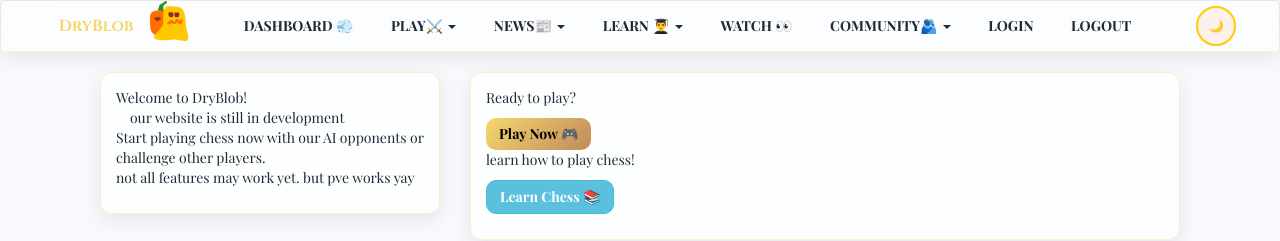
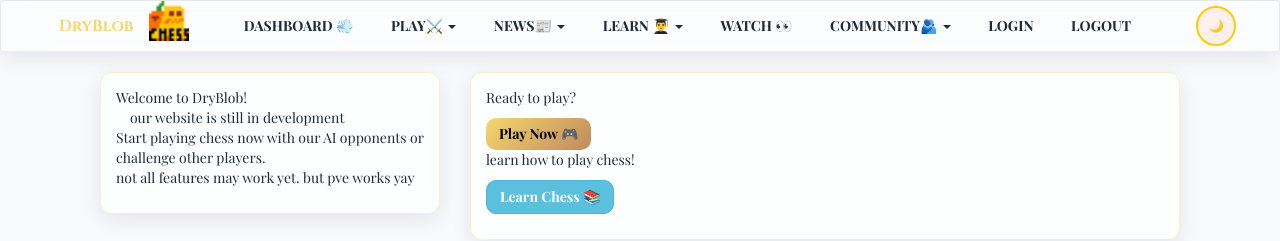
Before and after one commit to GreatCoder1000/drychess, a Jekyll site: the page built from index.html, in a window 1280 px wide. Shown: the top 241 px of the page. Built offline with Jekyll 4.4.1, drawn with Linux system fonts in a browser that asks for light colours; comment, search, counter and statistics services are not loaded.

Commit message:
Replace SVG logo with ICO logo in navbar

```diff
--- a/_layouts/default.html
+++ b/_layouts/default.html
@@ -73,7 +73,7 @@
     <!-- NAVBAR -->
     <nav class="navbar navbar-default" role="navigation" style="padding: 0 1rem;">
         <div class="navbar-header">
-            <img src="dryblobchess.svg" alt="Dry & Blob" title="Dry & Blob" height="40" width="40">
+            <img src="dryblobchess.ico" alt="Dry & Blob" title="Dry & Blob" height="40" width="40">
             <a href="https://dryblob.github.io" class="navbar-brand">
                 DryBlob
             </a>
```
